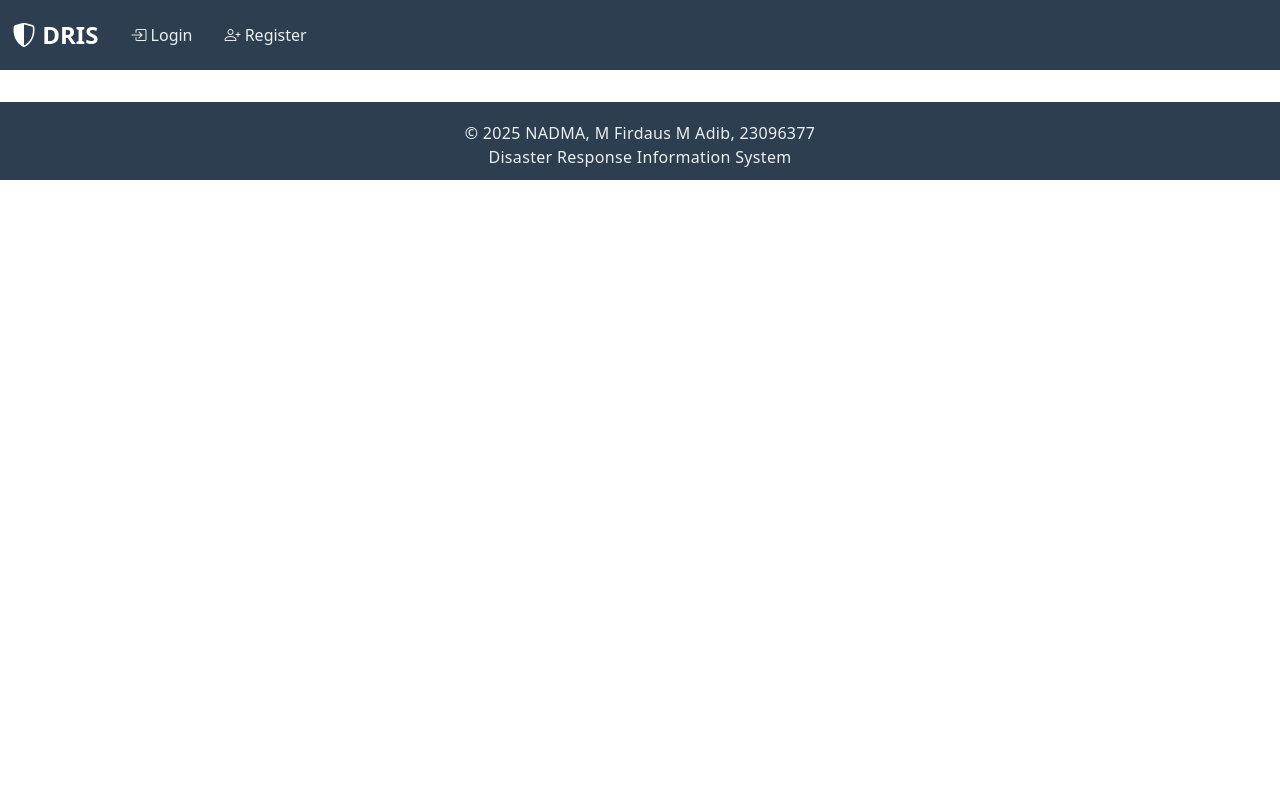
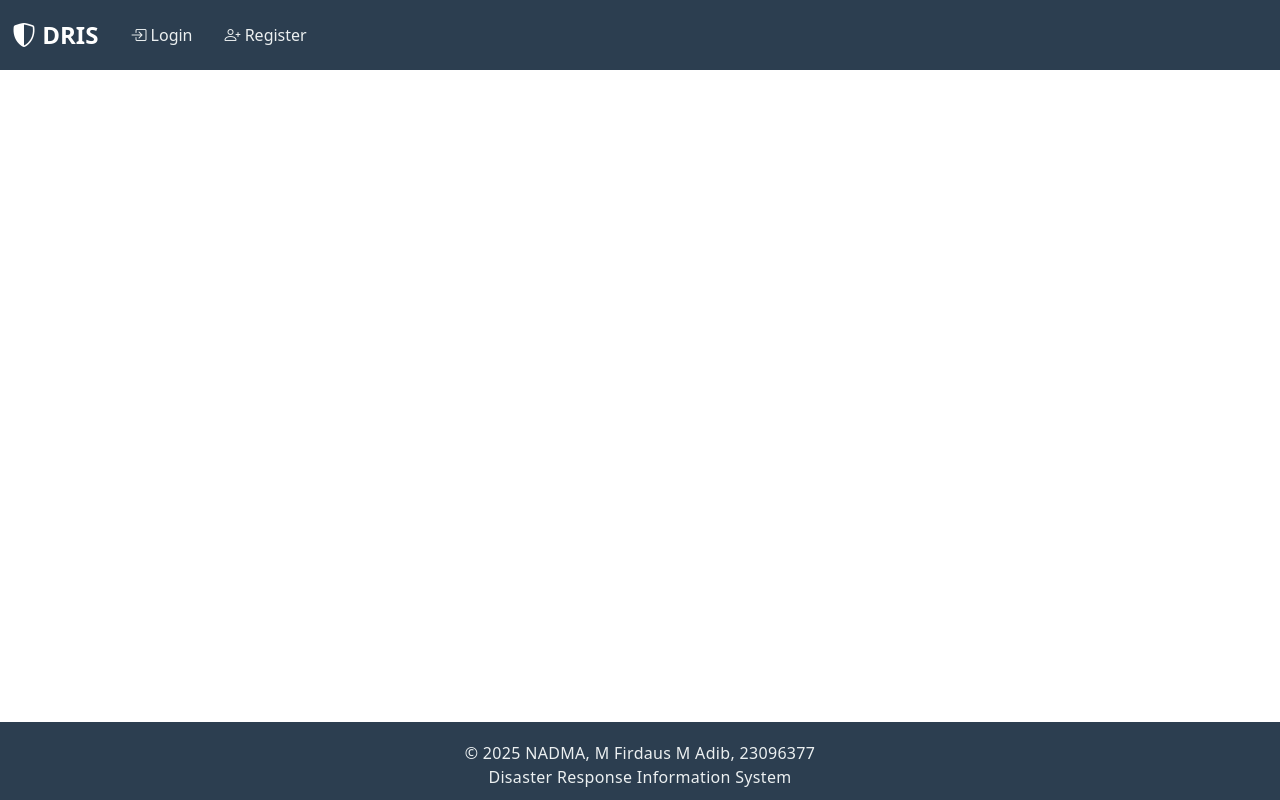
Before and after one commit to epireve/dris, a Django app: page / in a window 1280 px wide. Run offline with Django 5.2, Linux system fonts and the light colour scheme; some libraries are stand-ins or nearby versions.

Commit message:
fix: footer sticky at bottom

```diff
--- a/core/templates/core/home.html
+++ b/core/templates/core/home.html
@@ -8,6 +8,17 @@ Show admin/authority menu for users with is_superuser or is_staff, even if role
     <link href="https://cdn.jsdelivr.net/npm/bootstrap@5.3.0/dist/css/bootstrap.min.css" rel="stylesheet">
     <link rel="stylesheet" href="https://cdn.jsdelivr.net/npm/bootstrap-icons@1.7.2/font/bootstrap-icons.css">
     <style>
+        html, body {
+            height: 100%;
+        }
+        body {
+            min-height: 100vh;
+            display: flex;
+            flex-direction: column;
+        }
+        .main-content {
+            flex: 1 0 auto;
+        }
         .navbar { background-color: #2c3e50; padding: 0.75rem 0; }
         .navbar-brand { color: white !important; font-weight: bold; font-size: 1.5rem; }
         .nav-link { color: #ecf0f1 !important; padding: 0.5rem 1rem !important; white-space: nowrap; }
@@ -42,6 +53,7 @@ Show admin/authority menu for users with is_superuser or is_staff, even if role
             margin-top: 2rem;
             font-size: 1rem;
             letter-spacing: 0.02em;
+            margin-top: auto;
         }
         .footer strong {
             color: #fff;
@@ -54,7 +66,7 @@ Show admin/authority menu for users with is_superuser or is_staff, even if role
         {% include "core/navbar.html" %}
     {% endblock %}
 
-    <div class="p-0 container-fluid">
+    <div class="p-0 main-content container-fluid">
         {% if user.is_authenticated and request.resolver_match.url_name == 'home' %}
             <div class="text-center hero">
                 <h1 class="display-4">Welcome to DRIS</h1>
```
